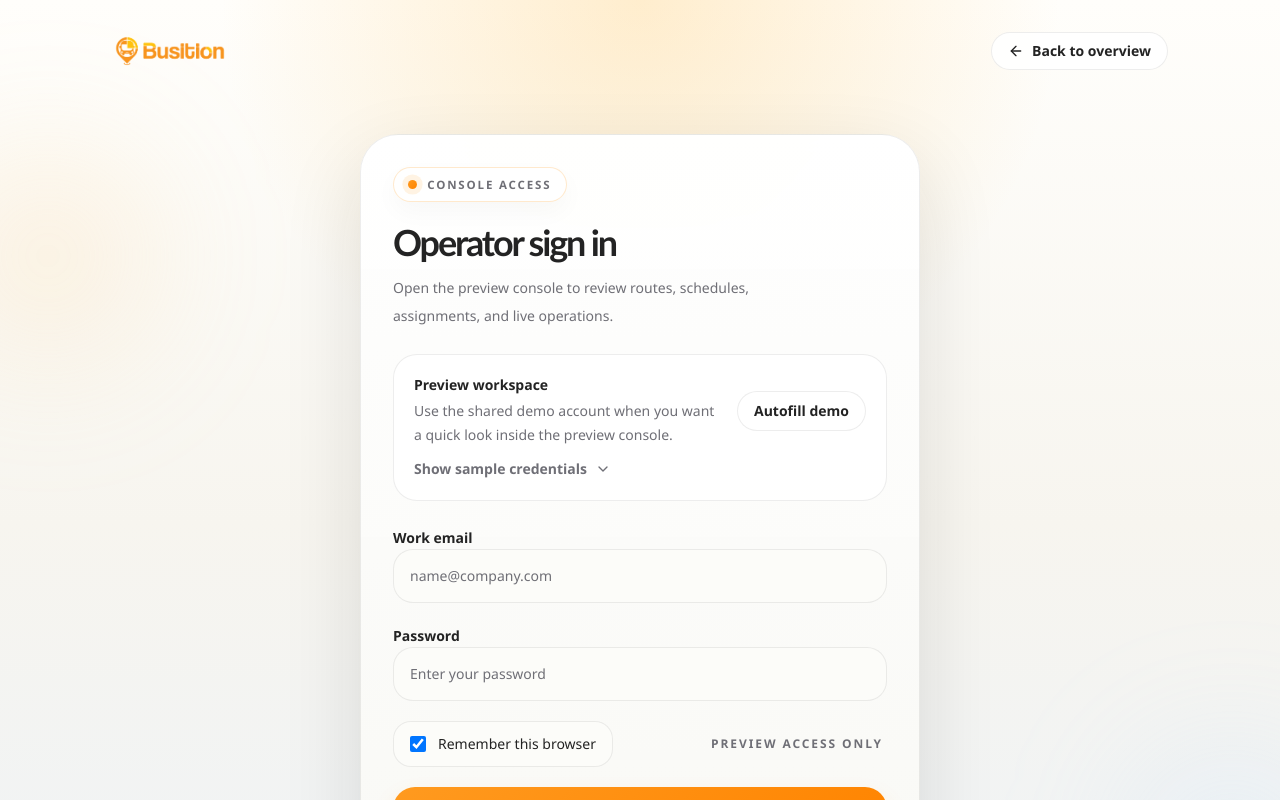
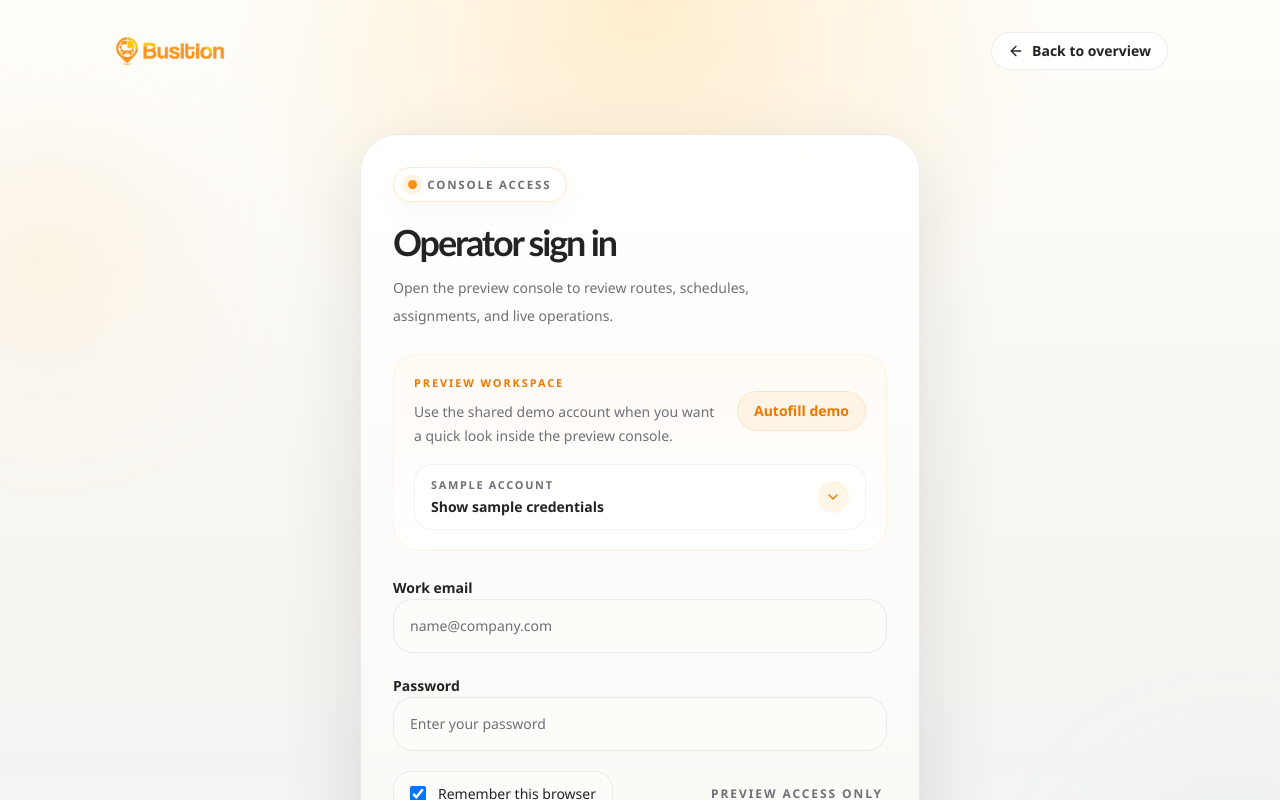
Before and after one commit to busition/busition-demo, a Next.js app: page /login in a window 1280 px wide. Shown: the top 800 px of the page. Built offline with nearby package versions, Linux system fonts and the light colour scheme.

Commit message:
Refine preview workspace styling

```diff
--- a/src/components/operator-login-form.tsx
+++ b/src/components/operator-login-form.tsx
@@ -80,13 +80,13 @@ export function OperatorLoginForm() {
           </div>
         </div>
 
-        <div className="rounded-[24px] border border-[var(--line)] bg-white/84 p-5">
+        <div className="rounded-[26px] border border-[rgba(255,154,31,0.12)] bg-[linear-gradient(180deg,rgba(255,251,245,0.96)_0%,rgba(255,255,255,0.94)_100%)] p-5 shadow-[inset_0_1px_0_rgba(255,255,255,0.75)]">
           <div className="flex flex-col gap-4 sm:flex-row sm:items-center sm:justify-between">
             <div className="max-w-[26rem]">
-              <p className="text-sm font-semibold text-[var(--foreground)]">
+              <p className="text-[0.68rem] font-semibold uppercase tracking-[0.18em] text-[var(--accent-deep)]">
                 Preview workspace
               </p>
-              <p className="mt-1 text-sm leading-6 text-[var(--foreground-soft)]">
+              <p className="mt-2 text-sm leading-6 text-[var(--foreground-soft)]">
                 Use the shared demo account when you want a quick look inside the preview console.
               </p>
             </div>
@@ -94,7 +94,7 @@ export function OperatorLoginForm() {
             <button
               type="button"
               onClick={fillDemoCredentials}
-              className="outline-button inline-flex h-10 shrink-0 items-center justify-center rounded-full px-4 text-sm font-semibold transition-colors hover:text-[var(--accent-deep)]"
+              className="inline-flex h-10 shrink-0 items-center justify-center rounded-full border border-[rgba(255,154,31,0.18)] bg-[rgba(255,154,31,0.08)] px-4 text-sm font-semibold text-[var(--accent-deep)] transition-colors hover:bg-[rgba(255,154,31,0.14)]"
             >
               Autofill demo
             </button>
@@ -105,22 +105,32 @@ export function OperatorLoginForm() {
             aria-expanded={isDemoDetailsOpen}
             aria-controls="demo-credentials-panel"
             onClick={() => setIsDemoDetailsOpen((current) => !current)}
-            className="mt-3 inline-flex items-center gap-2 text-sm font-semibold text-[var(--foreground-soft)] transition-colors hover:text-[var(--foreground)]"
+            className="mt-4 flex w-full items-center justify-between rounded-[18px] border border-[rgba(35,35,35,0.06)] bg-white/72 px-4 py-3 text-left transition-colors hover:bg-white/88"
           >
+            <div>
+              <p className="text-[0.68rem] font-semibold uppercase tracking-[0.16em] text-[var(--foreground-soft)]">
+                Sample account
+              </p>
+              <p className="mt-1 text-sm font-semibold text-[var(--foreground)]">
                 {isDemoDetailsOpen ? "Hide sample credentials" : "Show sample credentials"}
+              </p>
+            </div>
+
+            <div className="flex h-8 w-8 items-center justify-center rounded-full bg-[rgba(255,154,31,0.1)] text-[var(--accent-deep)]">
               <ChevronDown
                 className={`h-4 w-4 transition-transform ${
                   isDemoDetailsOpen ? "rotate-180" : ""
                 }`}
               />
+            </div>
           </button>
 
           {isDemoDetailsOpen ? (
             <div
               id="demo-credentials-panel"
-              className="mt-4 grid gap-2 border-t border-[var(--line)] pt-4 sm:grid-cols-2"
+              className="mt-4 grid gap-2 border-t border-[rgba(35,35,35,0.06)] pt-4 sm:grid-cols-2"
             >
-              <div className="rounded-[16px] bg-[rgba(252,252,250,0.92)] px-4 py-3">
+              <div className="rounded-[16px] border border-[rgba(35,35,35,0.05)] bg-white/84 px-4 py-3">
                 <p className="text-[0.68rem] font-semibold uppercase tracking-[0.16em] text-[var(--foreground-soft)]">
                   Email
                 </p>
@@ -129,7 +139,7 @@ export function OperatorLoginForm() {
                 </p>
               </div>
 
-              <div className="rounded-[16px] bg-[rgba(252,252,250,0.92)] px-4 py-3">
+              <div className="rounded-[16px] border border-[rgba(35,35,35,0.05)] bg-white/84 px-4 py-3">
                 <p className="text-[0.68rem] font-semibold uppercase tracking-[0.16em] text-[var(--foreground-soft)]">
                   Password
                 </p>
```
Lines whose indentation alone changed are shown as unchanged.
